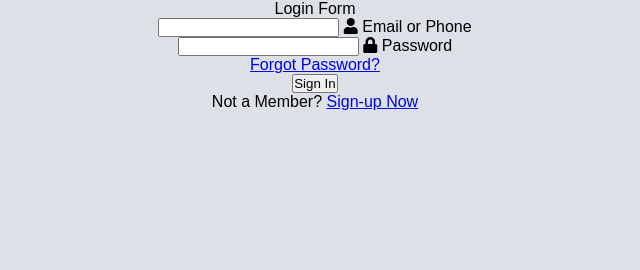
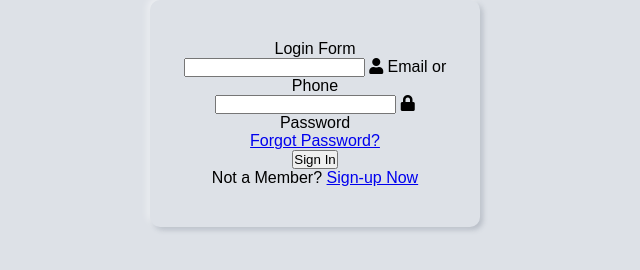
Before and after one commit to Simphiwe-Mabuya/login-page3, a plain HTML site: page index.html in a window 1280 px wide. Shown: the whole page, without its empty margins (325-965 px from the left). Drawn offline with Linux system fonts and the light colour scheme.

Commit message:
Created a .content rule for the neomorphism effect

```diff
--- a/style.css
+++ b/style.css
@@ -15,3 +15,12 @@ body {
     background: #dde1e7;
     text-align: center;
 }
+
+.content {
+    width: 330px;
+    padding: 40px 30px;
+    background: #dde1e7;
+    border-radius: 10px;
+    box-shadow: -3px -3px 7px #ffffff73, 3px 3px 5px rgba(94,104,121,0.288);
+
+}
```
